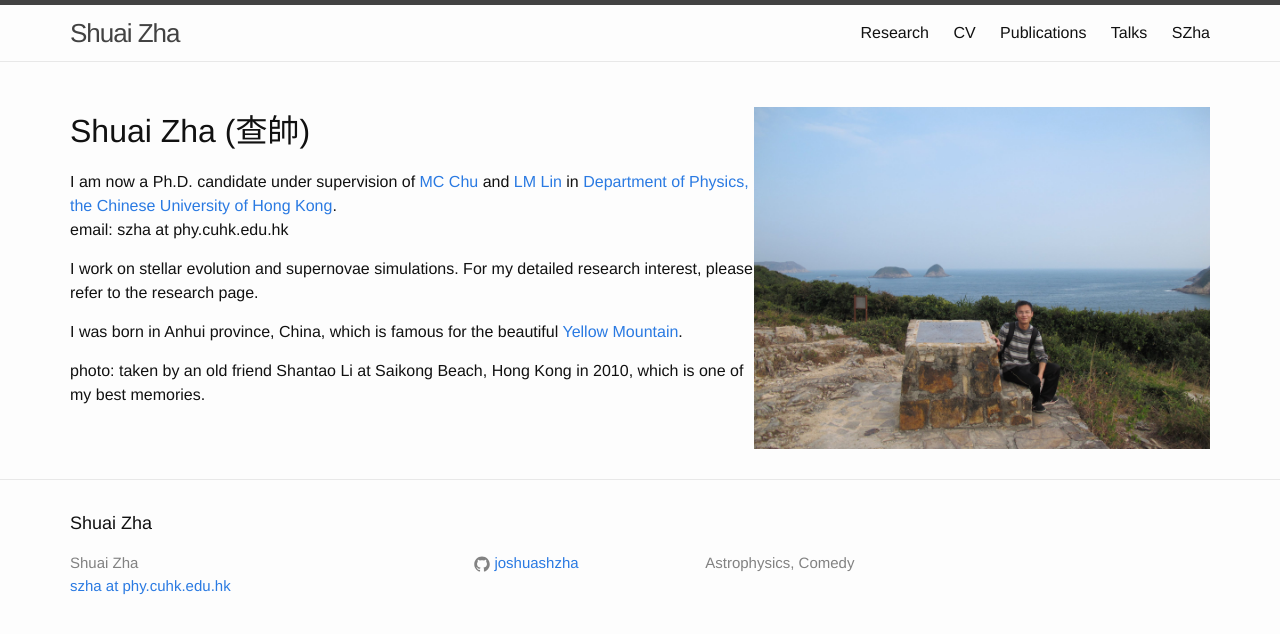
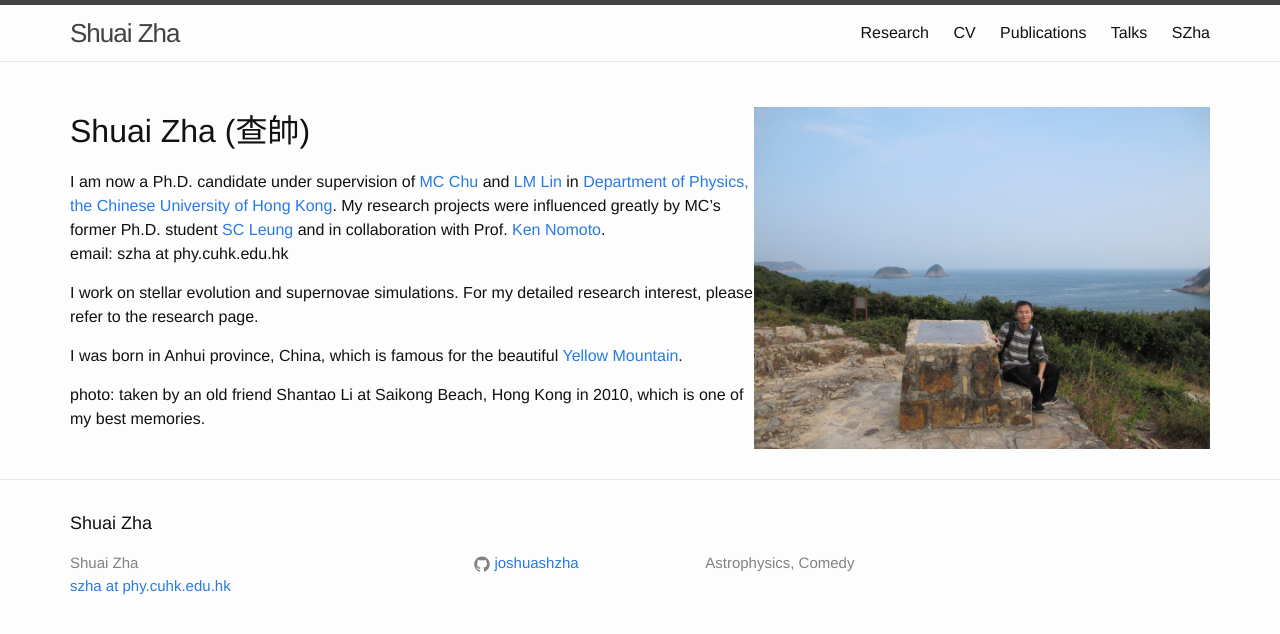
Before and after one commit to liambx/jjzhang.github.io, a Jekyll site: the page built from index.md, in a window 1280 px wide. Shown: the top 634 px of the page. Built offline with Jekyll 4.4.1, drawn with Linux system fonts in a browser that asks for light colours.

Commit message:
add sc and ken

```diff
--- a/index.md
+++ b/index.md
@@ -10,7 +10,7 @@ layout: default
 
 # Shuai Zha (查帥)
 
-I am now a Ph.D. candidate under supervision of [MC Chu](http://www.phy.cuhk.edu.hk/people/chu.html) and [LM Lin](http://www.phy.cuhk.edu.hk/people/lin-lm.html) in [Department of Physics, the Chinese University of Hong Kong](http://www.phy.cuhk.edu.hk).
+I am now a Ph.D. candidate under supervision of [MC Chu](http://www.phy.cuhk.edu.hk/people/chu.html) and [LM Lin](http://www.phy.cuhk.edu.hk/people/lin-lm.html) in [Department of Physics, the Chinese University of Hong Kong](http://www.phy.cuhk.edu.hk). My research projects were influenced greatly by MC's former Ph.D. student [SC Leung](http://member.ipmu.jp/shingchi.leung/) and in collaboration with Prof. [Ken Nomoto](http://supernova.astron.s.u-tokyo.ac.jp/index.html.en).
 email: szha at phy.cuhk.edu.hk
 
 I work on stellar evolution and supernovae simulations. For my detailed research interest, please refer to the research page.
```
